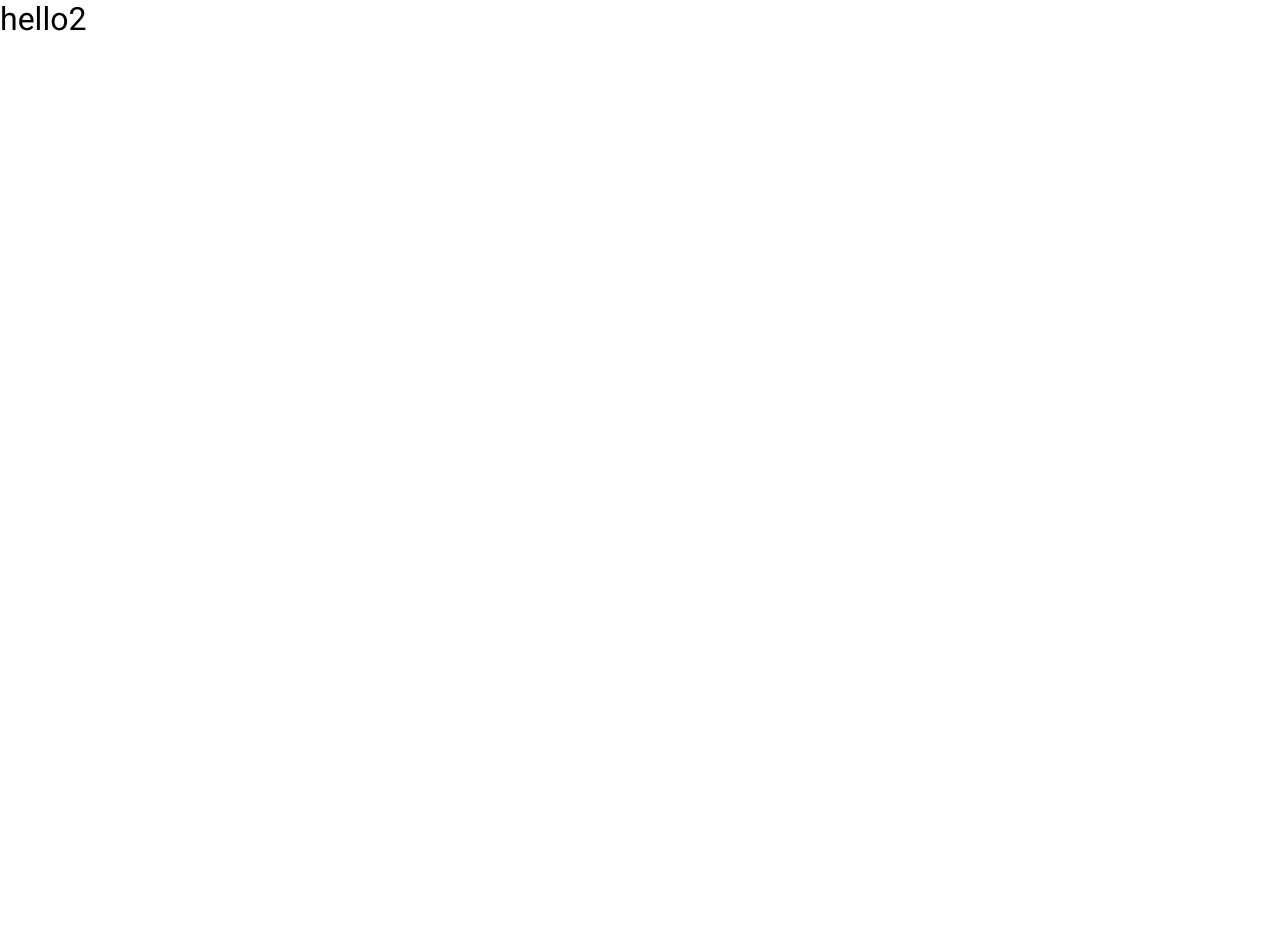
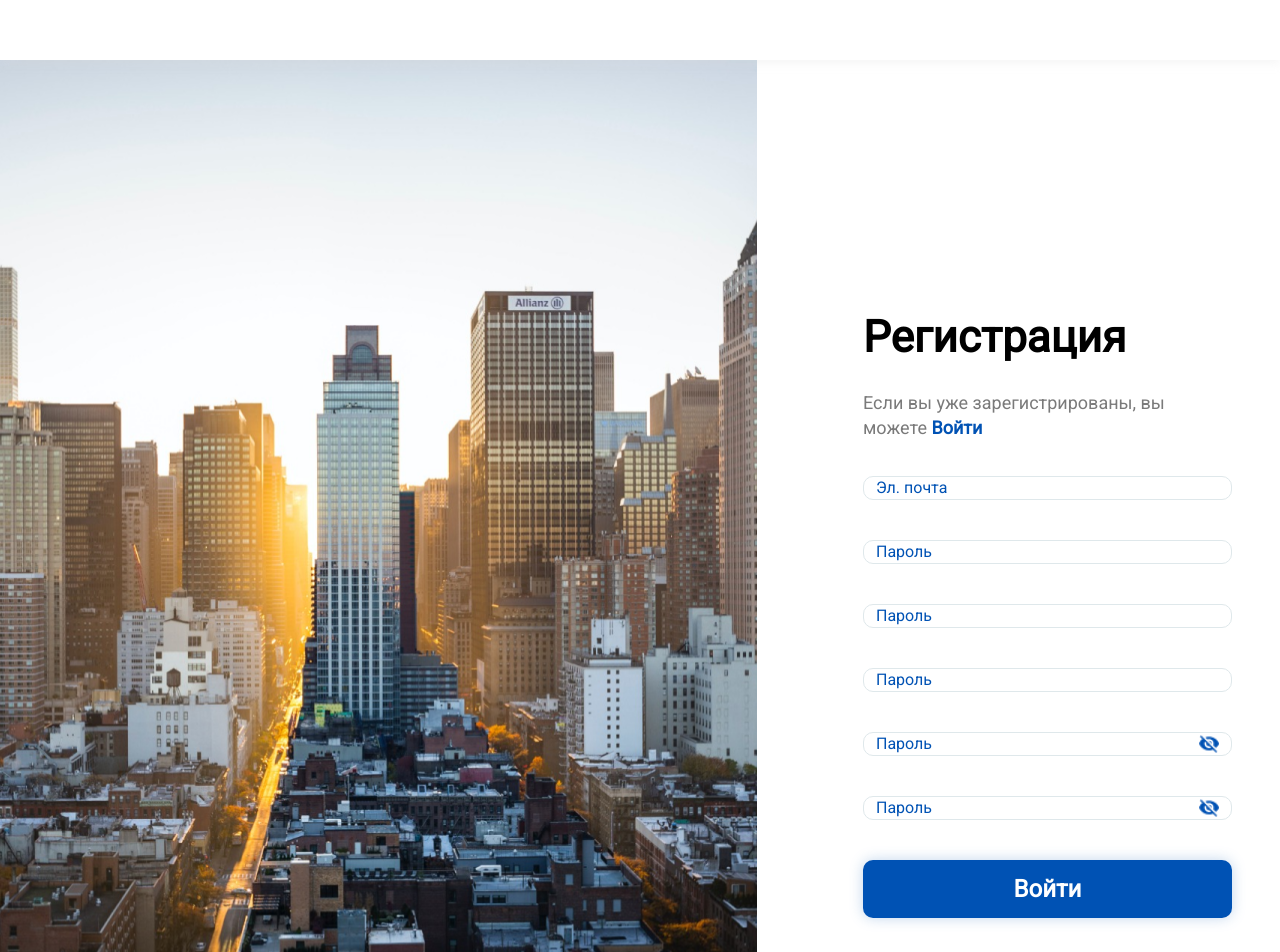
Before and after one commit to FrowningCat/psychology-tests, a React (Vite) app: page /authorization/registration in a window 1280 px wide. Shown: the top 952 px of the page. Before the commit the page ends 800 px from the top, so only its background shows below. Built offline with nearby package versions, Linux system fonts and the light colour scheme.

Commit message:
add registration page

```diff
--- a/src/components/Authorization/Registration/Registration.jsx
+++ b/src/components/Authorization/Registration/Registration.jsx
@@ -1,7 +1,168 @@
+import { Link } from 'react-router-dom';
+import { useState } from 'react';
+
+import '../../Authorization/authorization.css';
+
+import eye from '../../../assets/Authorization/eye.png';
+import bg_site from '../../../assets/Authorization/bg_site.png';
+
 export default function Registration() {
+    const [link, setLink] = useState('/authorization');
+    const [passChek, setPassChek] = useState('false');
+    const [loginChek, setLoginChek] = useState('false');
+    const regEmail = /[a-z0-9._%+-]+@[a-z0-9.-]+\.[a-z]{2,5}$/;
+    const regPhone = /\++[0-9]/;
+    function eyeClick() {
+        let password = document.getElementById('pass');
+        if (password.getAttribute('type') == 'password') {
+            password.setAttribute('type', 'text');
+        } else {
+            password.setAttribute('type', 'password');
+        }
+    }
+
+    function checkLogin() {
+        let login = document.getElementById('login').value;
+        if ((regEmail.test(login) || regPhone.test(login)) === false) {
+            alert('Введите логин');
+            setLoginChek('false');
+        } else {
+            setLoginChek('true');
+        }
+    }
+
+    function checkPass() {
+        let password = document.getElementById('pass').value;
+        if (password == '') {
+            alert('Введите пароль');
+            setPassChek('false');
+        } else {
+            setPassChek('true');
+        }
+    }
+
+    function linkK() {
+        if (passChek != false && loginChek != false) {
+            setLink('/');
+        } else {
+            setLink('/authorization');
+        }
+    }
+
     return (
         <>
-            <h1>hello2</h1>
+            <header className="authorization__header"></header>
+            <main className="authorization__main">
+                <div>
+                    <img
+                        src={bg_site}
+                        alt="bg_site"
+                        className="authorization__main__bgSite"
+                    />
+                </div>
+                <div className="authorization__main__div">
+                    <div className="authorization__main__div__text">
+                        <div className="authorization__main__div__text__textTitle">
+                            Регистрация
+                        </div>
+                        <div className="authorization__main__div__text__textLink">
+                            Если вы уже зарегистрированы, вы можете
+                            <Link
+                                to={'/authorization'}
+                                className="authorization__main__div__text__textLink__textHref link"
+                            >
+                                {' '}
+                                Войти
+                            </Link>
+                        </div>
+                    </div>
+                    <div className="authorization__main__div__input">
+                        <div
+                            className="authorization__main__div__input__inputText"
+                            onMouseLeave={() => email()}
+                        >
+                            <input
+                                id="email"
+                                type="email"
+                                className="authorization__main__div__input__inputText__width"
+                                placeholder="Эл. почта"
+                            ></input>
+                        </div>
+                        <div
+                            className="authorization__main__div__input__inputText"
+                            onMouseLeave={() => name()}
+                        >
+                            <input
+                                id="name"
+                                type="name"
+                                className="authorization__main__div__input__inputText__width"
+                                placeholder="Пароль"
+                            ></input>
+                        </div>
+                        <div
+                            className="authorization__main__div__input__inputText"
+                            onMouseLeave={() => surname()}
+                        >
+                            <input
+                                id="surname"
+                                type="name"
+                                className="authorization__main__div__input__inputText__width"
+                                placeholder="Пароль"
+                            ></input>
+                        </div>
+                        <div
+                            className="authorization__main__div__input__inputText"
+                            onMouseLeave={() => thone()}
+                        >
+                            <input
+                                id="thone"
+                                type="namber"
+                                className="authorization__main__div__input__inputText__width"
+                                placeholder="Пароль"
+                            ></input>
+                        </div>
+                        <div
+                            className="authorization__main__div__input__inputText"
+                            onMouseLeave={() => checkPass1()}
+                        >
+                            <input
+                                type="password"
+                                id="pass1"
+                                className="authorization__main__div__input__inputText__width"
+                                placeholder="Пароль"
+                            ></input>
+                            <img
+                                onClick={() => eyeClick1()}
+                                src={eye}
+                                alt="eye"
+                                className="authorization__main__div__input__inputText__eye link"
+                            />
+                        </div>
+                        <div
+                            className="authorization__main__div__input__inputText"
+                            onMouseLeave={() => checkPass2()}
+                        >
+                            <input
+                                type="password"
+                                id="pass2"
+                                className="authorization__main__div__input__inputText__width"
+                                placeholder="Пароль"
+                            ></input>
+                            <img
+                                onClick={() => eyeClick2()}
+                                src={eye}
+                                alt="eye"
+                                className="authorization__main__div__input__inputText__eye link"
+                            />
+                        </div>
+                        <Link onClick={() => linkK()} to={link}>
+                            <button className="authorization__main__div__input__button">
+                                Войти
+                            </button>
+                        </Link>
+                    </div>
+                </div>
+            </main>
         </>
     );
 }
--- a/src/components/Authorization/Registration/registration.css
+++ /dev/null
@@ -1 +0,0 @@
-/*# sourceMappingURL=registration.css.map */
```
Also changed, not shown: src/components/Authorization/Registration/registration.scss (deleted), 1 other file (tests, documents, lock files or other folders).
